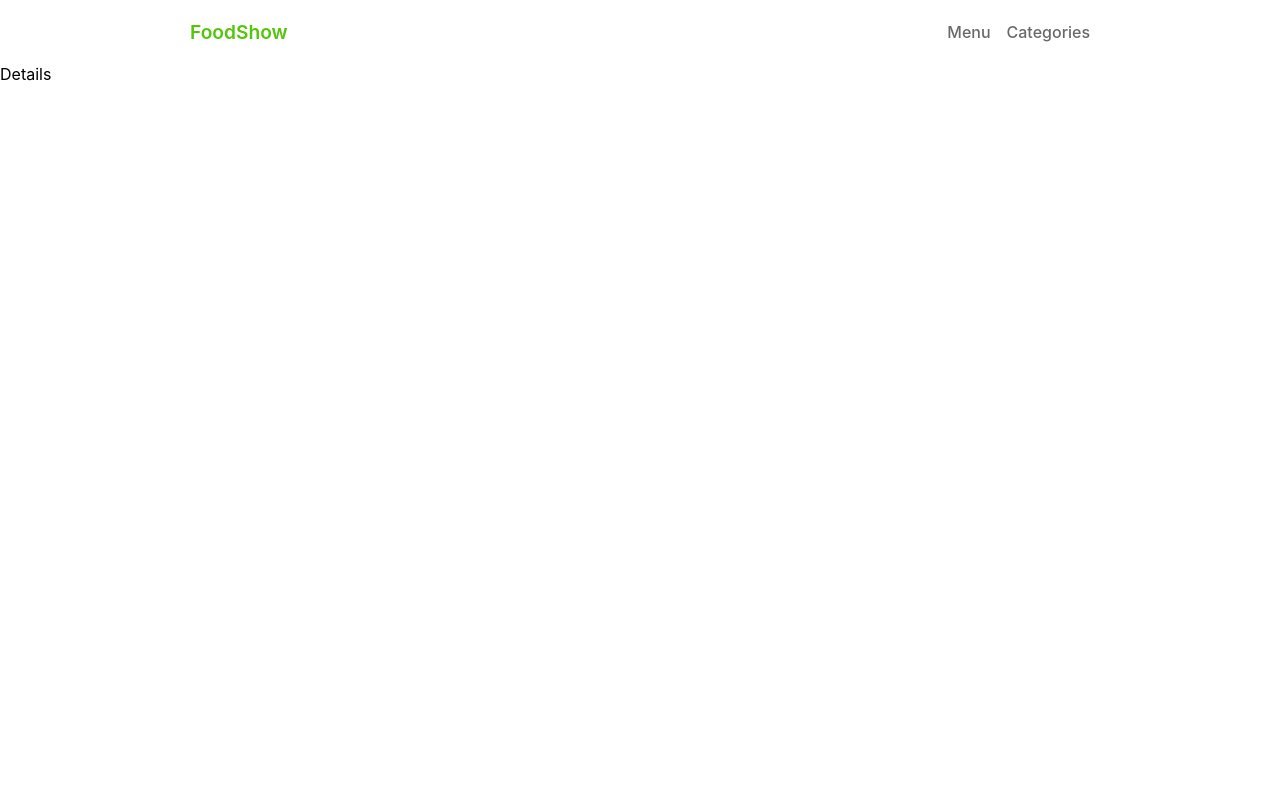
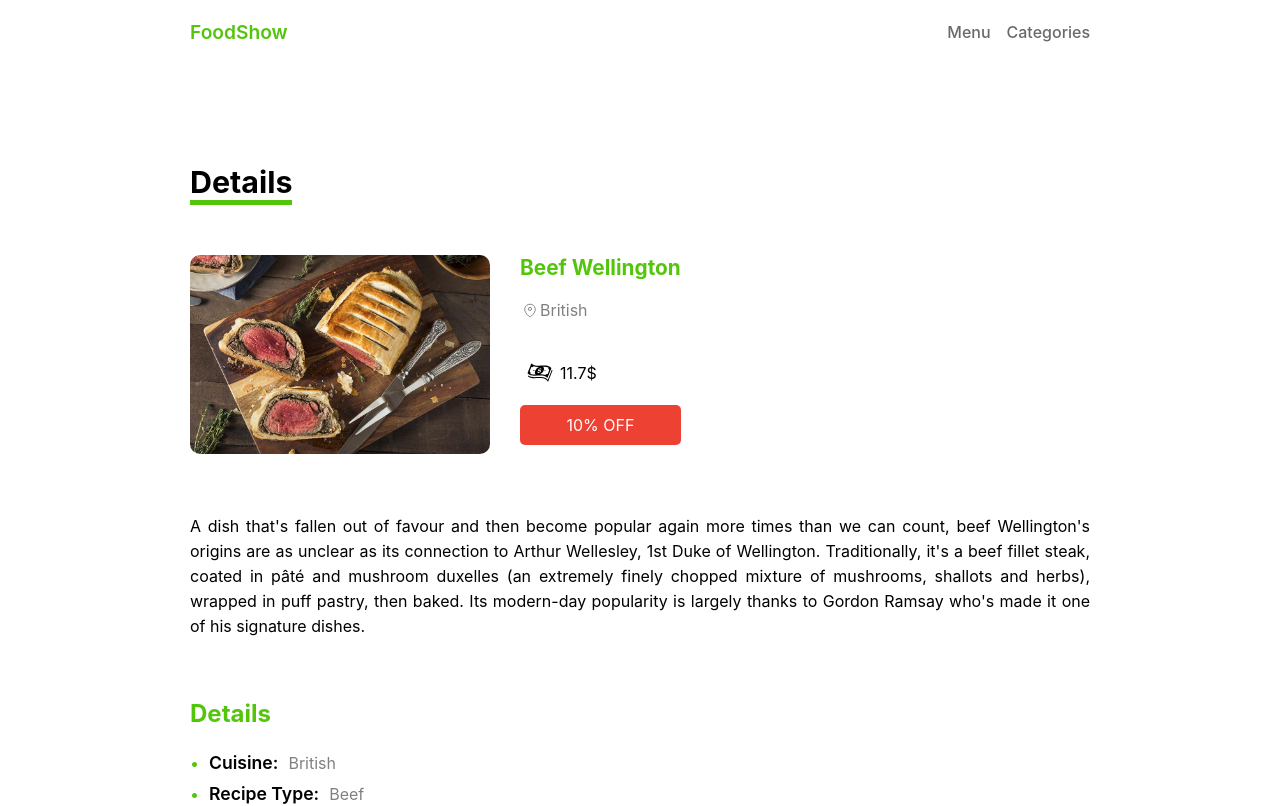
Before and after one commit to reza-alaedini/foodshow-next, a Next.js app: page /menu/1 in a window 1280 px wide. Shown: the top 806 px of the page. Built offline with nearby package versions, Linux system fonts and the light colour scheme; data requests are answered from the project's data file.

Commit message:
categories section

```diff
--- /dev/null
+++ b/components/templates/CategoriesPage.module.css
@@ -0,0 +1,68 @@
+.container {
+  max-width: 900px;
+  margin: auto;
+  margin-top: 100px;
+}
+
+.container h2 {
+  border-bottom: 5px solid #53c60b;
+  width: fit-content;
+  margin-bottom: 50px;
+  font-size: 1.9rem;
+}
+
+.select select {
+  border: none;
+  width: 150px;
+  height: 40px;
+  border-radius: 10px;
+  margin-right: 10px;
+  padding: 10px;
+  color: #48ac0a;
+  box-shadow: rgba(92, 245, 115, 0.123) 0px 4px 16px,
+    rgba(17, 17, 26, 0.05) 0px 8px 32px;
+}
+
+.select button {
+  border: none;
+  background-color: #53c60b;
+  color: white;
+  height: 35px;
+  padding: 0 20px;
+  border-radius: 8px;
+  cursor: pointer;
+}
+
+.cards {
+  display: flex;
+  flex-wrap: wrap;
+  justify-content: space-between;
+  margin-top: 80px;
+}
+
+.cards img {
+  margin: auto;
+}
+@media (max-width: 900px) {
+  .container {
+    padding: 20px;
+  }
+  .cards {
+    justify-content: space-around;
+  }
+}
+
+@media (max-width: 600px) {
+  .container {
+    padding: 10px;
+  }
+  .select {
+    display: flex;
+    flex-direction: column;
+  }
+
+  .select select {
+    width: 100%;
+    margin: 0 0 20px;
+  }
+}
--- /dev/null
+++ b/components/templates/DetailsPage.js
@@ -0,0 +1,78 @@
+import styles from "./DetailsPage.module.css";
+
+// icons
+import Location from "./../icons/Location";
+import Dollar from "../icons/Dollar";
+
+function DetailsPage(props) {
+  const {
+    id,
+    name,
+    price,
+    discount,
+    introduction,
+    details,
+    ingredients,
+    recipe,
+  } = props;
+  return (
+    <div className={styles.container}>
+      <h2>Details</h2>
+      <div className={styles.subContianer}>
+        <div className={styles.banner}>
+          <img src={`/images/${id}.jpeg`} alt={name} />
+          <div>
+            <h3>{name}</h3>
+            <span className={styles.location}>
+              <Location />
+              {details[0].Cuisine}
+            </span>
+            <span className={styles.price}>
+              <Dollar />
+              {discount ? (price * (100 - discount)) / 100 : price}$
+            </span>
+            {discount && (
+              <span className={styles.discount}>{discount}% OFF</span>
+            )}
+          </div>
+        </div>
+        <div className={styles.introduction}>
+          <p>{introduction}</p>
+        </div>
+        <div className={styles.details}>
+          <h4>Details</h4>
+          <ul>
+            {details.map((detail, index) => (
+              <li key={index}>
+                <p>{Object.keys(detail)[0]}: </p>
+                <span>{Object.values(detail)[0]}</span>
+              </li>
+            ))}
+          </ul>
+        </div>
+        <div className={styles.details}>
+          <h4>Ingredients</h4>
+          <ul>
+            {ingredients.map((item, index) => (
+              <li key={index}>
+                <p>{item}</p>
+              </li>
+            ))}
+          </ul>
+        </div>
+        <div className={styles.recipe}>
+          <h4>Recipe</h4>
+          {recipe.map((item, index) => (
+            <div key={index} className={index % 2 ? styles.odd : styles.even}>
+              <span>{index + 1}</span>
+              <p>{item}</p>
+            </div>
+          ))}
+        </div>
+      </div>
+      <button>Add To Cart</button>
+    </div>
+  );
+}
+
+export default DetailsPage;
--- /dev/null
+++ b/components/templates/DetailsPage.module.css
@@ -0,0 +1,155 @@
+.container {
+  max-width: 900px;
+  margin: auto;
+  margin-top: 100px;
+}
+
+.container h2 {
+  border-bottom: 5px solid #53c60b;
+  width: fit-content;
+  margin-bottom: 50px;
+  font-size: 1.9rem;
+}
+
+.banner {
+  display: flex;
+}
+
+.banner img {
+  width: 300px;
+  border-radius: 10px;
+}
+
+.banner div {
+  margin-left: 30px;
+}
+
+.banner h3 {
+  font-size: 1.3rem;
+  color: #53c60b;
+}
+
+.banner span {
+  display: flex;
+  align-items: center;
+}
+
+.location {
+  color: grey;
+  margin: 20px 0 40px;
+}
+
+.discount {
+  background-color: #ed4133;
+  color: white;
+  padding: 10px 0;
+  display: flex;
+  justify-content: center;
+  border-radius: 5px;
+  margin-top: 20px;
+}
+
+.introduction {
+  margin: 60px 0;
+  line-height: 25px;
+  text-align: justify;
+}
+
+.details {
+  margin-bottom: 60px;
+}
+
+.details h4 {
+  font-size: 1.5rem;
+  color: #53c60b;
+  margin: 24px 0;
+}
+
+.details ul {
+  list-style: none;
+}
+
+.details li {
+  display: flex;
+  align-items: center;
+  margin: 10px 0;
+}
+
+.details li::before {
+  content: "• ";
+  color: #53c60b;
+}
+
+.details p {
+  font-size: 1.1rem;
+  font-weight: 600;
+  margin: 0 10px;
+}
+
+.details span {
+  color: grey;
+}
+
+.recipe {
+  margin-bottom: 100px;
+}
+
+.recipe h4 {
+  font-size: 1.5rem;
+  color: #53c60b;
+  margin: 24px 0;
+}
+
+.recipe div {
+  display: flex;
+  align-items: center;
+  padding: 20px 10px;
+  text-align: justify;
+}
+
+.recipe span {
+  font-size: 2rem;
+  margin: 0 15px 0 5px;
+}
+
+.odd {
+  background-color: #e8ffdb;
+}
+
+.even {
+  background-color: #bcff93;
+}
+
+.container button {
+  width: 100%;
+  border: none;
+  background-color: #53c60b;
+  color: white;
+  padding: 15px;
+  font-size: 1.3rem;
+  border-radius: 10px;
+  cursor: pointer;
+  margin-bottom: 100px;
+}
+
+@media (max-width: 900px) {
+  .container {
+    padding: 20px;
+  }
+}
+
+@media (max-width: 600px) {
+  .container {
+    padding: 10px;
+  }
+  .banner {
+    flex-direction: column;
+  }
+  .banner div {
+    margin: 0;
+  }
+  .banner img {
+    width: 100%;
+    margin-bottom: 20px;
+  }
+}
--- a/pages/menu/[id].js
+++ b/pages/menu/[id].js
@@ -1,15 +1,16 @@
 import { useRouter } from "next/router";
+
+// template
+import DetailsPage from "@/components/templates/DetailsPage";
 
 function Details({ data }) {
   const router = useRouter();
-
-  console.log(data);
 
   if (router.isFallback) {
     return <h2>Loading the page...</h2>;
   }
 
-  return <div>Details</div>;
+  return <DetailsPage {...data} />;
 }
 
 export default Details;
```
Also changed, not shown: components/templates/CategoriesPage.js (added, +46 -0 lines), pages/categories/index.js (added, +8 -0 lines).
